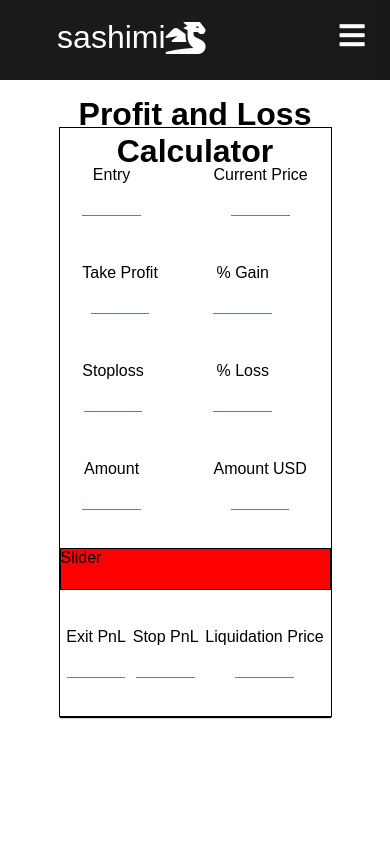
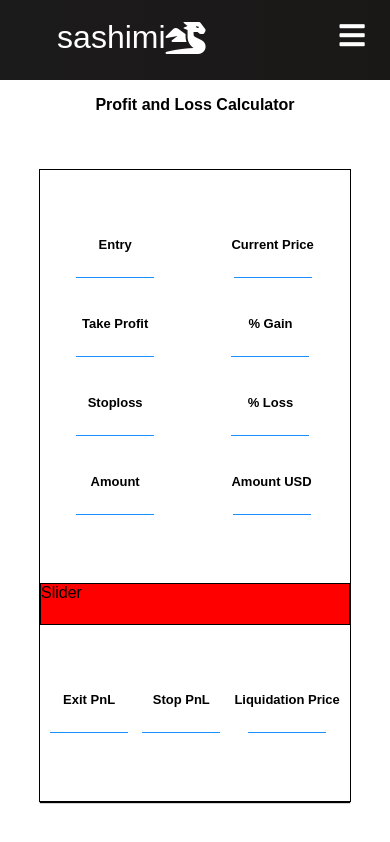
Before and after one commit to vietmazze/PnL-UI, a React (Create React App) app in the folder pnl-ftx/: page / in a window 390 px wide. Built offline with nearby package versions, Linux system fonts and the light colour scheme.

Commit message:
css styling

```diff
--- a/pnl-ftx/src/components/PnL.css
+++ b/pnl-ftx/src/components/PnL.css
@@ -64,3 +64,70 @@
   flex-direction: row;
   justify-content: space-evenly;
 }
+
+@media screen and (max-width: 960px) {
+  .pnl-title {
+    text-align: center;
+    font-size: 1rem;
+  }
+  .pnl-container {
+    height: 75vh;
+    width: 80vw;
+    display: flex;
+    flex-direction: column;
+    justify-content: space-evenly;
+    top: 20%;
+    left: 10%;
+    position: absolute;
+    /*background-color: #424242;*/
+    border: 1px solid;
+    box-shadow: 0px 2px 1px -1px;
+    box-sizing: border-box;
+  }
+
+  .pnl-menu {
+    display: grid;
+    grid-template-columns: repeat(2, auto);
+    justify-items: center;
+    grid-gap: 5px;
+    box-sizing: border-box;
+  }
+  .pnl-grid {
+    display: grid;
+    grid-template-rows: repeat(4, auto);
+    justify-items: start;
+    row-gap: 2rem;
+    box-sizing: border-box;
+  }
+  .pnl-summary {
+    display: flex;
+    flex-direction: row;
+    justify-content: space-evenly;
+    position: relative;
+    top: 0;
+  }
+  .pnl-items {
+    display: flex;
+    flex-direction: column;
+    justify-self: start;
+    text-align: left;
+    align-items: center;
+    padding: 3px 4px;
+  }
+  .pnlBox {
+    width: 20vw;
+    box-sizing: border-box;
+    border: none;
+    border-bottom: 1px solid #1890ff;
+    outline: none;
+    text-align: center;
+    padding-top: 10px;
+    padding-left: 10px;
+  }
+
+  .pnl-items-title {
+    font-size: 13px;
+    font-weight: bold;
+    text-align: left;
+  }
+}
--- a/pnl-ftx/src/components/PnL.js
+++ b/pnl-ftx/src/components/PnL.js
@@ -1,62 +1,70 @@
 import React, { useState, useEffect } from "react";
 import "../App.css";
 import "./PnL.css";
+import { stoplossCal } from "../data/pnlCalculator.js";
 
 function PnL() {
+  const [take_profit, set_take_profit] = useState();
+  const [take_profitPCT, set_take_profitPCT] = useState();
+  const handleNumberChange = (e) => {};
+
+  const [categories_one, setCategoriesOne] = useState([
+    ["Entry", ""],
+    ["Take Profit", take_profit],
+    ["Stoploss", ""],
+    ["Amount", ""],
+  ]);
+  const [categories_two, setCategoriesTwo] = useState([
+    ["Current Price", ""],
+    ["% Gain", take_profitPCT],
+    ["% Loss", ""],
+    ["Amount USD", ""],
+  ]);
+
   return (
     <div>
       <h1 className="pnl-title"> Profit and Loss Calculator</h1>
       <div className="pnl-container">
         <div className="pnl-menu">
           <div className="pnl-grid">
-            <div className="pnl-items">
-              <label>Entry</label>
-              <input type="text" className="pnlBox"></input>
-            </div>
-            <div className="pnl-items">
-              <label>Take Profit</label>
-              <input type="text" className="pnlBox"></input>
-            </div>
-            <div className="pnl-items">
-              <label>Stoploss</label>
-              <input type="text" className="pnlBox"></input>
-            </div>
-            <div className="pnl-items">
-              <label>Amount</label>
-              <input type="text" className="pnlBox"></input>
-            </div>
+            {categories_one.map((data) => (
+              <div className="pnl-items">
+                <label className="pnl-items-title ">{data[0]}</label>
+                <input
+                  type="text"
+                  className="pnlBox"
+                  onChange={handleNumberChange}
+                  value={data[1]}
+                ></input>
+              </div>
+            ))}
           </div>
           <div className="pnl-grid">
-            <div className="pnl-items">
-              <label>Current Price</label>
-              <input type="text" className="pnlBox"></input>
-            </div>
-            <div className="pnl-items">
-              <label>% Gain</label>
-              <input type="text" className="pnlBox"></input>
-            </div>
-            <div className="pnl-items">
-              <label>% Loss</label>
-              <input type="text" className="pnlBox"></input>
-            </div>
-            <div className="pnl-items">
-              <label>Amount USD</label>
-              <input type="text" className="pnlBox"></input>
-            </div>
+            {categories_two.map((data) => (
+              <div className="pnl-items">
+                <label className="pnl-items-title ">{data[0]}</label>
+                <input
+                  type="text"
+                  className="pnlBox"
+                  onChange={handleNumberChange}
+                  value={data[1]}
+                ></input>
+              </div>
+            ))}
           </div>
         </div>
         <div className="pnl-slider">Slider</div>
         <div className="pnl-summary">
           <div className="pnl-items">
-            <label>Exit PnL</label>
+            <label className="pnl-items-title ">Exit PnL</label>
             <input type="text" className="pnlBox"></input>
           </div>
           <div className="pnl-items">
-            <label>Stop PnL</label>
+            <label className="pnl-items-title ">Stop PnL</label>
             <input type="text" className="pnlBox"></input>
           </div>
           <div className="pnl-items">
-            <label>Liquidation Price</label>
+            <label className="pnl-items-title ">Liquidation Price</label>
             <input type="text" className="pnlBox"></input>
           </div>
         </div>
--- /dev/null
+++ b/pnl-ftx/src/data/pnlCalculator.js
@@ -0,0 +1,13 @@
+export const stoplossCal = (entry, stoploss) => {
+  return (Math.abs(entry - stoploss) / entry) * 100;
+};
+
+export const profitCal = (entry, tp) => {
+  return (Math.abs(entry - tp) / entry) * 100;
+};
+
+export const amountInUSD = (amount, marketPrice) => {
+  return amount * marketPrice;
+};
+
+export const liquidationPrice = () => {};
```
